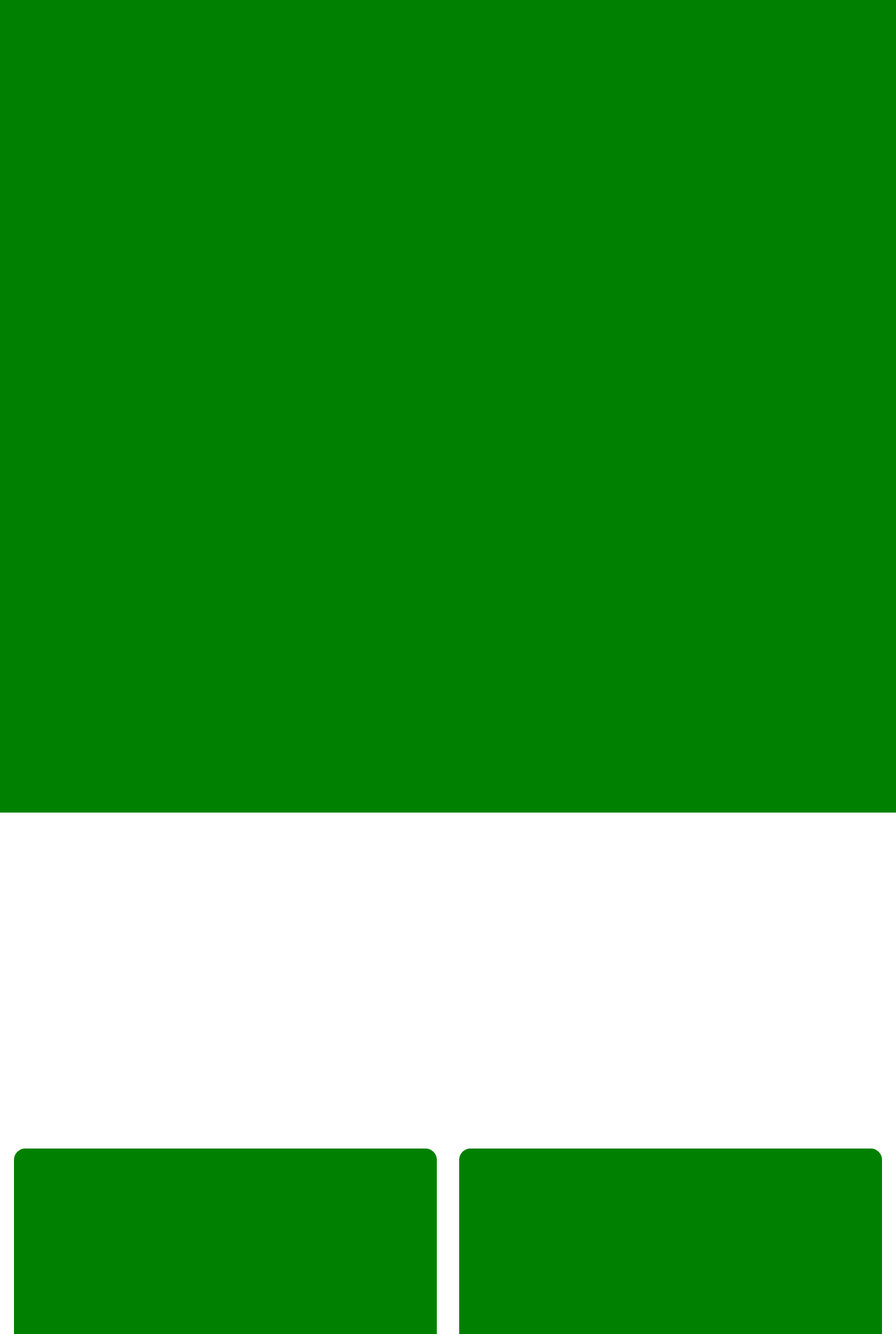
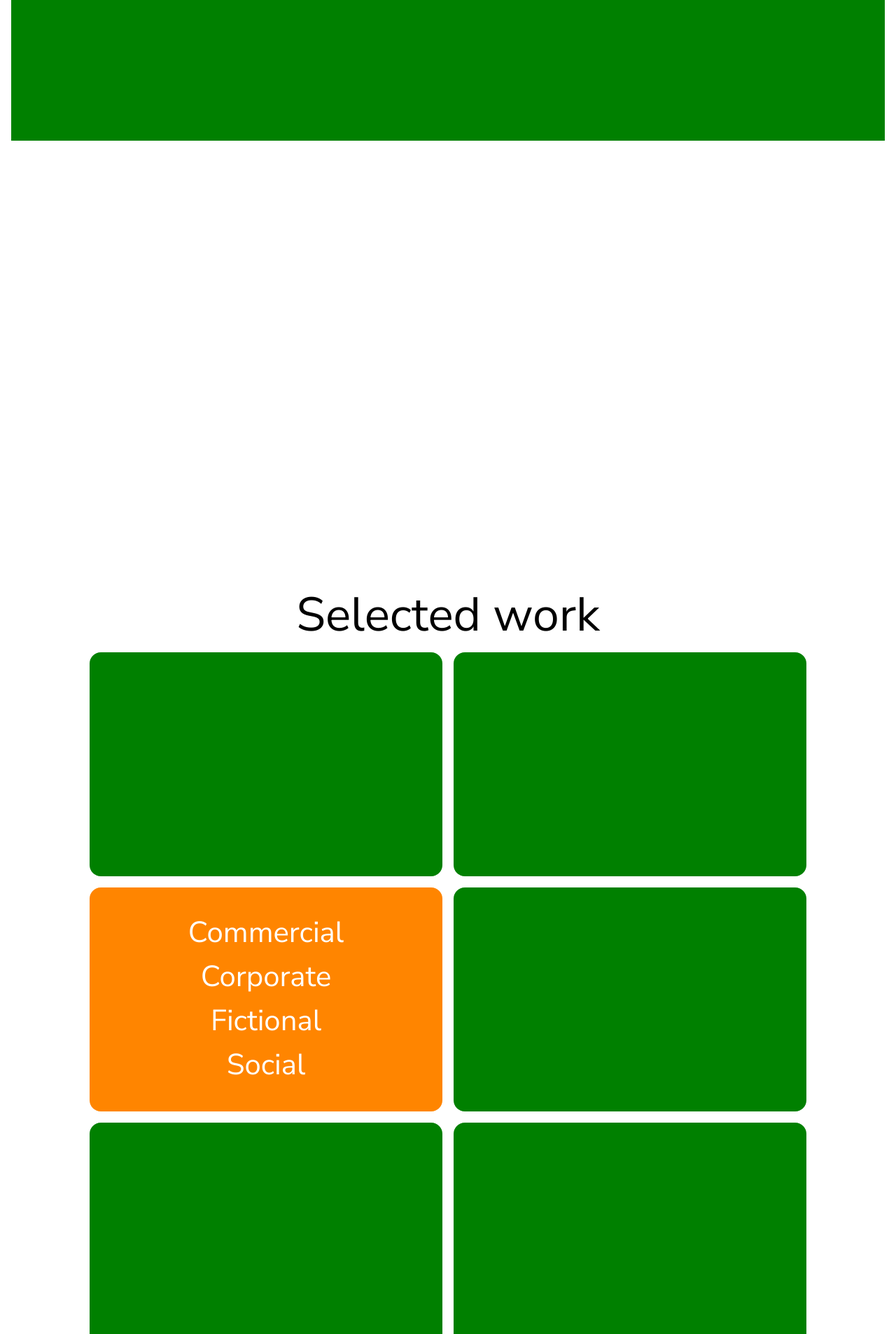
Before and after one commit to h1bba/van-leeuwen-media, a Next.js app: page / in a window 1280 px wide. Shown: the part 880-2786 px from the top of the page at 70% size. Built offline with nearby package versions, Linux system fonts and the light colour scheme.

Commit message:
homepage changes +  daag ons uit component

```diff
--- /dev/null
+++ b/app/components/ctabanner/Ctabanner.jsx
@@ -0,0 +1,11 @@
+import React from 'react'
+
+const Ctabanner = () => {
+    return (
+        <>
+            <p style={{ textAlign: 'center', fontWeight: '600' }}>Daag ons uit</p>
+        </>
+    )
+}
+
+export default Ctabanner
--- a/app/components/work/SelectedWork.jsx
+++ b/app/components/work/SelectedWork.jsx
@@ -1,3 +1,4 @@
+// SelectedWork.jsx
 'use client'
 import React, { useEffect, useRef } from 'react';
 import styles from './SelectedWork.module.css';
@@ -6,7 +7,7 @@ import Quote from '../quote/Quote';
 
 const SelectedWork = () => {
     const targetRef = useRef(null);
-    const { scrollYProgress } = useViewportScroll();
+    const { scrollY, scrollYProgress } = useViewportScroll();
 
     const width = useTransform(scrollYProgress, [0, 0.12], ['78em', '99.55dvw']);
     const borderRadius = useTransform(scrollYProgress, [0, 0.3], ['32px', '0px']);
@@ -14,45 +15,66 @@ const SelectedWork = () => {
     const opacity = useTransform(scrollYProgress, [0, 0.15, 0.21], [1, 1, 0])
     const translateY = useTransform(scrollYProgress, [0, 0.1], ['100%', '0%'])
 
-    const fadeUp = {
-        initial: {
-            opacity: 1
-        },
-        animate: {
-            opacity: 0
+    const handleScroll = () => {
+        const targetElement = targetRef.current;
+        if (targetElement) {
+            const rect = targetElement.getBoundingClientRect();
+            const divOffset = rect.top + rect.height;
+            const windowHeight = window.innerHeight;
+
+            if (divOffset <= windowHeight) {
+                targetElement.classList.add(styles.fixed);
+            } else {
+                targetElement.classList.remove(styles.fixed);
+            }
         }
-    }
+    };
 
-
-
+    useEffect(() => {
+        handleScroll();
+        window.addEventListener('scroll', handleScroll);
+        return () => {
+            window.removeEventListener('scroll', handleScroll);
+        };
+    }, []);
 
     return (
         <>
             <Quote />
-
-            <div>
+            <div style={{ position: 'sticky', marginTop: '2em', marginBottom: '40em' }} >
                 <motion.div
-                    initial="hidden"
-                    whileInView="visible"
-                    viewport={{ once: true }}
-
-                    variants={fadeUp}
-                    style={{ borderRadius, marginBottom: '30em', marginTop: '20em' }}
+                    style={{ borderRadius, position: 'sticky', top: '10em' }}
                     ref={targetRef}
-                    className={styles.fullwidthimg}
+                    className={`${styles.fullwidthimg} ${styles.fixed}`}
                 ></motion.div>
             </div>
+
+
+            <h2 style={{ fontSize: '4.236rem', textAlign: 'center', marginBottom: '0', fontWeight: '400' }}>Selected work</h2>
             <div className={styles.sworkcontainer}>
                 <div className={styles.leftcolumn}>
                     <div className={styles.phitem1}></div>
+                    <div className={styles.phitem2}>
+                        <ul className={styles.category}>
+                            <li>Commercial</li>
+                            <li>Corporate</li>
+                            <li>Fictional</li>
+                            <li>Social</li>
+
+                        </ul>
+                    </div>
                     <div className={styles.phitem1}></div>
-
-                    {/* <div className={styles.phitem2}></div> */}
+                    <div className={styles.phitem1}></div>
 
                 </div>
                 <div className={styles.rightcolumn}>
                     <div className={styles.phitem1}></div>
                     <div className={styles.phitem1}></div>
+                    <div className={styles.phitem1}></div>
+
+                    <div className={styles.phitem3}><p style={{ textAlign: 'center', verticalAlign: 'center', fontSize: '2.618rem', maxWidth: '12em', margin: '0 auto' }}>Niet je standaard studio,
+                        wel de juiste.</p>
+                    </div>
 
                 </div>
             </div>
--- a/app/components/work/SelectedWork.module.css
+++ b/app/components/work/SelectedWork.module.css
@@ -1,57 +1,98 @@
+/* SelectedWork.module.css */
 .sworkcontainer {
     margin: 0 auto;
-    max-width: 1240px;
+    max-width: 80vw;
     display: grid;
     grid-template-columns: 1fr 1fr;
-    gap: 2em;
+    gap: 1em;
 }
 
 .fullwidthimg {
+    position: sticky;
+    top: 10em;
     background-color: green;
-    position: relative;
-    top: 2em;
-    flex-basis: 100%;
-    width: 100%;
-    height: 76em;
+    width: 78em;
+    height: 36em;
     border-radius: 0;
     transition: height 0.3s ease, border-radius 0.3s ease;
     margin: auto;
     overflow-x: hidden;
 }
 
-
 .leftcolumn {
-    margin-top: 2em;
+    margin-top: 1em;
     display: flex;
     flex-direction: column;
-    gap: 2em;
+    gap: 1em;
     width: 100%;
     margin-bottom: 2em;
 }
 
 .rightcolumn {
-    margin-top: 2em;
+    margin-top: 1em;
     display: flex;
     flex-direction: column;
-    gap: 2em;
+    gap: 1em;
     width: 100%;
     margin-bottom: 2em;
-
 }
 
-.rightcolumn>div, .leftcolumn>div {
+.rightcolumn>div,
+.leftcolumn>div {
     border-radius: 1em;
-
 }
 
 .phitem1 {
     background-color: green;
     width: 100%;
-    height: 38em;
+    height: 20em;
 }
 
 .phitem2 {
-    background-color: green;
+    background-color: var(--var-color-orange);
     width: 100%;
-    height: 24em;
+    height: 20em;
+    display: flex;
+    align-items: center;
 }
+
+.phitem3 {
+    display: flex;
+    align-items: center;
+    background-color: var(--var-color-black);
+    color: var(--var-color-white);
+    width: 100%;
+    height: 20em;
+    position: relative;
+    line-height: 1.2;
+}
+
+/* .phitem3::before {
+    content: '“';
+    font-size: 6.854rem;
+    font-weight: 400;
+    position: absolute;
+    top: 0;
+    left: -0.2em;
+    color: var(--var-color-orange);
+} */
+
+/* .phitem3::after {
+    content: '”';
+    font-size: 6.854rem;
+    font-weight: 400;
+    position: absolute;
+    right: -0.2em;
+    bottom: -0.6em;
+    color: var(--var-color-orange);
+} */
+
+.category {
+    list-style: none;
+    font-size: 2.618rem;
+    margin: 0 auto;
+    text-align: center;
+    padding-left: 0;
+    color: var(--var-color-white);
+    line-height: 150%;
+}
--- a/app/page.js
+++ b/app/page.js
@@ -1,18 +1,13 @@
 import React from "react";
 import SelectedWork from './components/work/SelectedWork'
-import Quote from './components/quote/Quote'
-import Faq from './components/faq/Faq'
-import ServicesComp from "./components/services/ServicesComp";
+import Ctabanner from './components/ctabanner/Ctabanner'
 
 
 const Home = () => {
   return (
     <>
       <SelectedWork />
-      <ServicesComp />
-      <Quote />
-      <Faq />
-
+      <Ctabanner />
 
     </>
 
```
